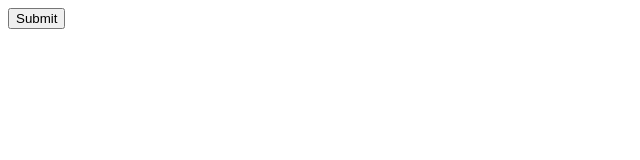
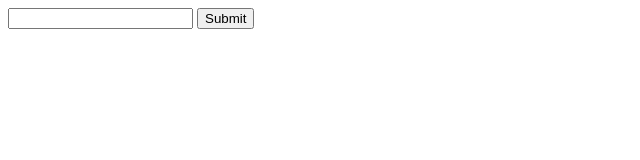
Before and after one commit to jduell12/jQuery_Drills, a plain HTML site: page index.html in a window 1280 px wide. Shown: the whole page, without its empty margins (0-640 px from the left). Drawn offline with nearby package versions, Linux system fonts and the light colour scheme.

Commit message:
added form to html

```diff
--- a/index.html
+++ b/index.html
@@ -9,7 +9,9 @@
 </head>
 
 <body>
-    <input type="submit" id="btnSubmit" value="Submit">
+   <form action=""> <input type="text"> <input type="submit" id="btnSubmit" value="Submit"></form>
+
+
     <script src="http://code.jquery.com/jquery-3.3.1.js" integrity="sha256-2Kok7MbOyxpgUVvAk/HJ2jigOSYS2auK4Pfzbm7uH60=" crossorigin="anonymous"></script>
     <script src="app.js"></script>
 </body>
```
